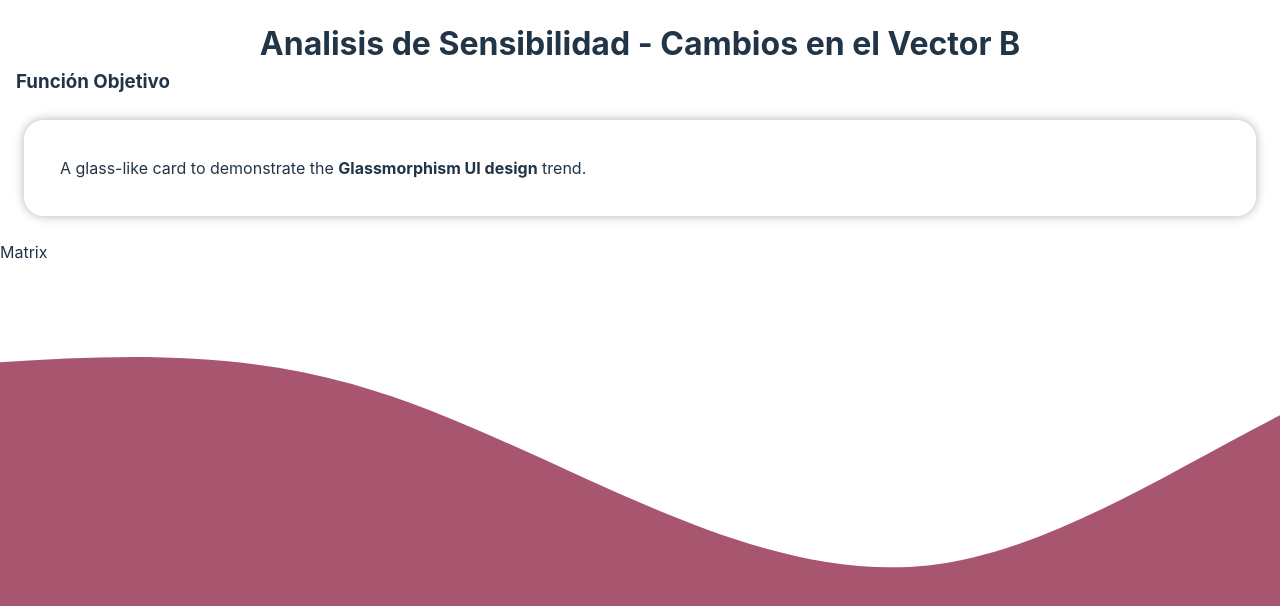
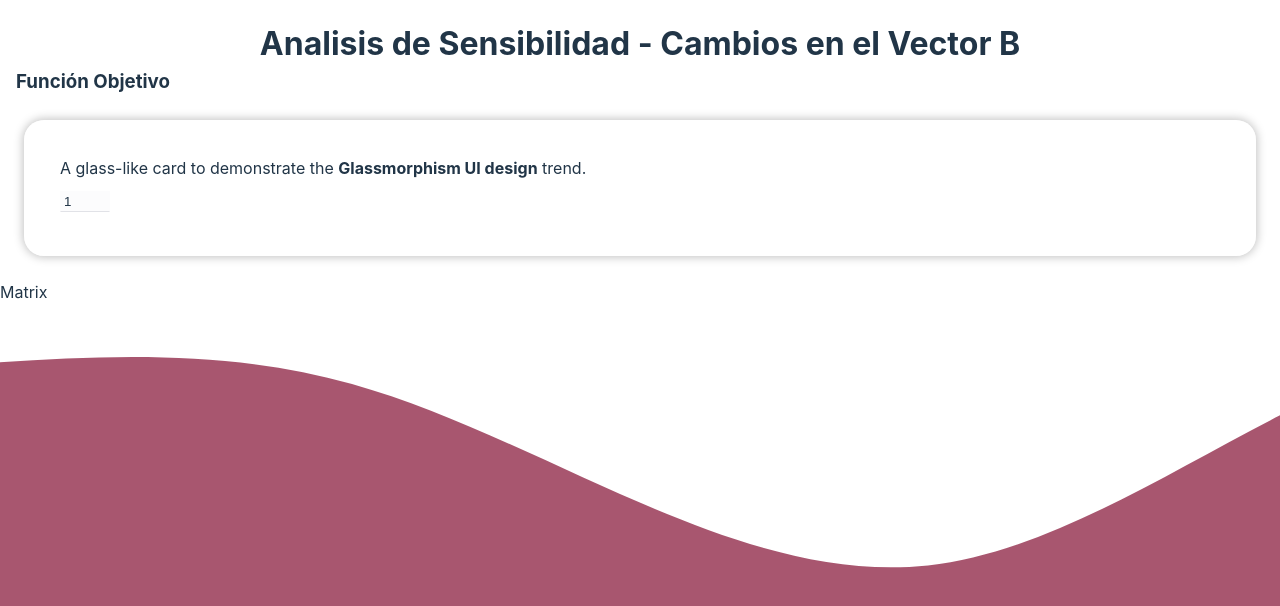
Before and after one commit to Richard2203/vector-b, a React (Vite) app: page / in a window 1280 px wide. Shown: the top 606 px of the page. Built offline with nearby package versions, Linux system fonts and the light colour scheme.

Commit message:
I've applied input:number component

```diff
--- a/src/App.css
+++ b/src/App.css
@@ -135,3 +135,82 @@ h1{
   box-shadow: rgba(50, 90, 200, 0.8) 0 3px 7px inset;
   transform: translateY(2px);
 }
+
+/* INPUT:TEXT */
+.row-Container{
+  display: flex;
+  padding: .5rem 0;
+  align-items: center;
+  overflow-x: auto;
+  white-space: nowrap;
+}
+
+.input-container {
+  display: inline-block;
+  margin-right: 10px;
+  vertical-align: middle;
+  position: relative;
+  flex: 0 0 auto
+}
+
+.inputNumber {
+  padding: 2px 3px;
+  color: var(--colo1r-azul-grisaceo-oscuro);
+  height: auto;
+  width: 50px;
+  letter-spacing: 1px;
+  border: 1px solid transparent;
+  border-bottom-color: var(--color-gris-claro);
+  background-color: var(--color-blanco-suave);
+  transition: 0.4s;
+  outline: none;
+}
+
+.inputNumber:focus {
+  border-bottom-color: var(---color-guinda-claro);
+}
+
+.inputNumber ~ .focus-border:before,
+.inputNumber ~ .focus-border:after {
+  content: "";
+  position: absolute;
+  top: 0;
+  left: 0;
+  width: 0;
+  height: 2px;
+  background-color: var(--color-guinda-claro);
+  transition: 0.3s;
+}
+.inputNumber ~ .focus-border:after {
+  top: auto;
+  bottom: 0;
+  left: auto;
+  right: 0;
+}
+.inputNumber ~ .focus-border i:before,
+.inputNumber ~ .focus-border i:after {
+  content: "";
+  position: absolute;
+  top: 0;
+  left: 0;
+  width: 2px;
+  height: 0;
+  background-color: var(--color-guinda-claro);
+  transition: 0.4s;
+}
+.inputNumber ~ .focus-border i:after {
+  left: auto;
+  right: 0;
+  top: auto;
+  bottom: 0;
+}
+.inputNumber:focus ~ .focus-border:before,
+.inputNumber:focus ~ .focus-border:after {
+  width: 100%;
+  transition: 0.3s;
+}
+.inputNumber:focus ~ .focus-border i:before,
+.inputNumber:focus ~ .focus-border i:after {
+  height: 100%;
+  transition: 0.4s;
+}
--- a/src/Reducer/MatrixCalculationsReducer.js
+++ b/src/Reducer/MatrixCalculationsReducer.js
@@ -13,7 +13,18 @@ import {
     GET_Z
 } from './actionTypes';
 
-export const restricVarReducer = (initialState=[], action)=>{
+export const variablesReducer = (initialState=[], action)=>{
+    switch (action.type) {
+        case ADD_VARIABLE:
+            return;
+        case REMOVE_VARIABLE:
+            return;
+        default:
+            return initialState;
+    }
+}
+
+export const restrictionsReducer = (initialState=[], action)=>{
     switch (action.type) {
         case ADD_VARIABLE:
             return;
--- a/src/TargetFunctionMatrix/ObjectiveFunction.jsx
+++ b/src/TargetFunctionMatrix/ObjectiveFunction.jsx
@@ -1,12 +1,27 @@
+import { useObjectiveFunction } from '../hooks/useObjectiveFunction';
 import './styles_TFM.css';
 
 export const ObjectiveFunction = () => {
+  const {
+    objectiveFunction,
+    handleAddVariable,
+    handleRemoveVariable } = useObjectiveFunction([3,2,1]);
+
   return (
     <>
     <h3>Función Objetivo</h3>
     <div className="site-container">
         <div className="card">
           <p>A glass-like card to demonstrate the <strong>Glassmorphism UI design</strong> trend.</p>
+
+          <div className="row-Container">
+            <div className="input-container">
+              <input className="inputNumber" type="number" defaultValue={1}/>
+              <span className="focus-border"><i></i></span>
+            </div>
+
+          </div>
+
         </div>
       </div>
     </>
--- a/src/hooks/useObjectiveFunction.js
+++ b/src/hooks/useObjectiveFunction.js
@@ -1,40 +1,37 @@
 import { useEffect, useReducer } from 'react';
-import { optimalSolutionReducer } from '../Reducer/MatrixCalculationsReducer';
+import { variablesReducer } from '../Reducer/MatrixCalculationsReducer';
+import { ADD_VARIABLE, REMOVE_VARIABLE } from '../Reducer/actionTypes';
 
-export const useObjectiveFunction = () => {
-    const initialState = [];
+export const useObjectiveFunction = ( { initial = [] } ) => {
+    const initialObjectiveFunction = initial;
 
     const init = () => {
-        return JSON.parse(localStorage.getItem('optimalSolution')) || [];
+        return JSON.parse(localStorage.getItem('objectiveFunction')) || [];
     }
 
-    const [optimalSolution, dispatchOptimalSolution] = useReducer(optimalSolutionReducer, initialState, init);
+    const [objectiveFunction, dispatchObjectiveFunction] = useReducer(variablesReducer, initialObjectiveFunction, init);
 
     useEffect(() => {
-        localStorage.setItem('optimalSolution', JSON.stringify(optimalSolution));
-    }, [optimalSolution]);
+        localStorage.setItem('objectiveFunction', JSON.stringify(objectiveFunction));
+    }, [objectiveFunction]);
 
-    const handleNewTodo = (todo) => {
-        dispatchOptimalSolution({
-            type: '[TODO] Add Todo',
-            payload: todo,
+    const handleAddVariable = (variable) => {
+        dispatchObjectiveFunction({
+            type: ADD_VARIABLE,
+            payload: variable,
         });
     };
 
-    const handleDeleteTodo = (id) => {
-        dispatchOptimalSolution({
-            type:'[TODO] Delete Todo',
-            payload: id,
-        });
-    };
-
-    const handleTogoTodo=(id)=>{
-        dispatchOptimalSolution({
-            type:'[TODO] Toggle Todo',
-            payload: id,
+    const handleRemoveVariable = () => {
+        dispatchObjectiveFunction({
+            type:REMOVE_VARIABLE
         });
     };
 
     return {
+        ...objectiveFunction,
+        objectiveFunction,
+        handleAddVariable,
+        handleRemoveVariable,
     };
 };
```
Also changed, not shown: src/hooks/useOptimalSolution.js (added, +40 -0 lines).
